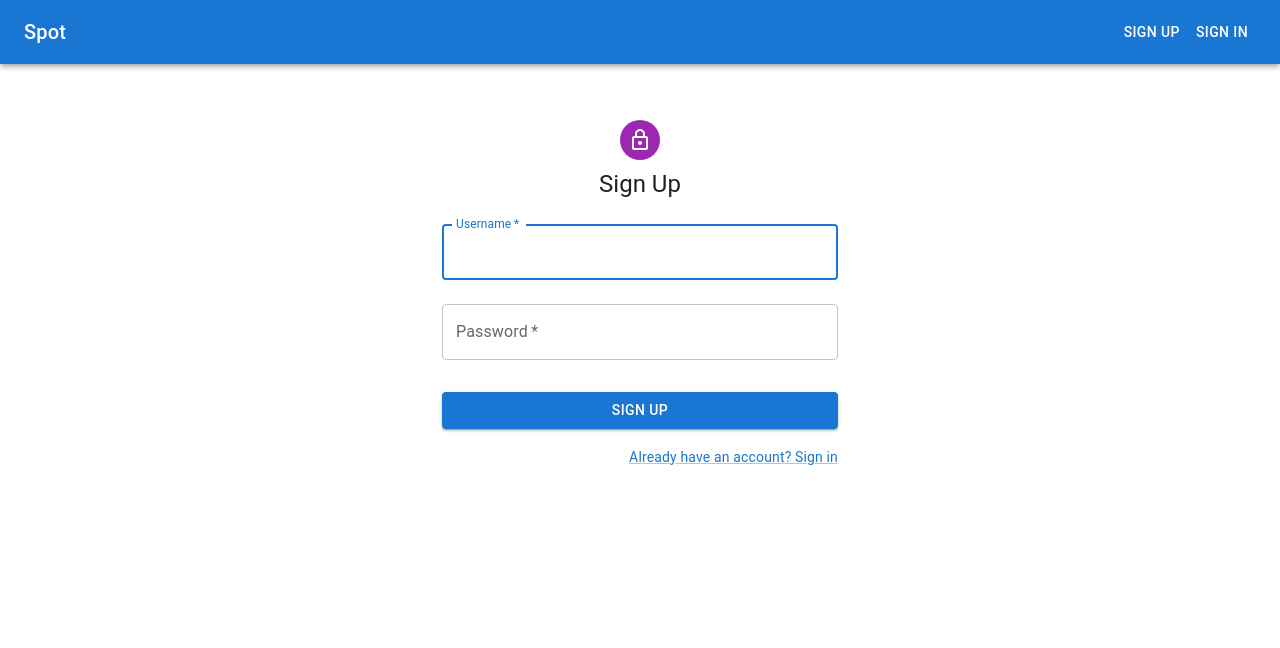
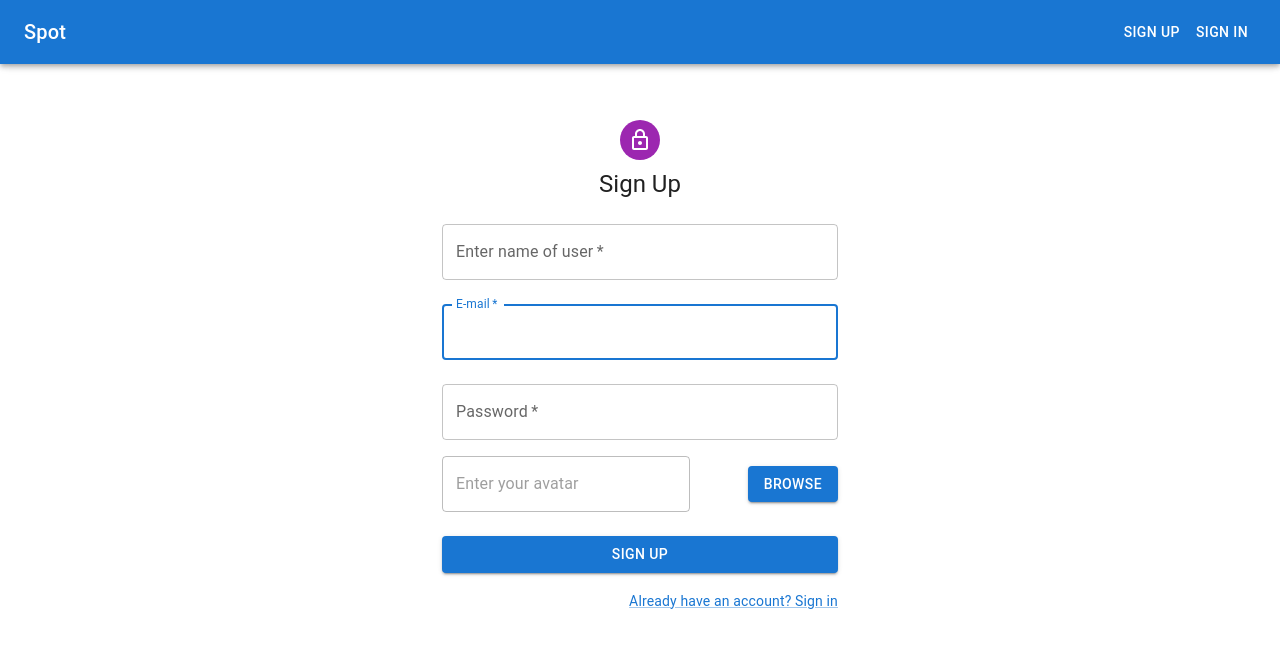
Before and after one commit to red88july/home_work82, a React (Vite) app in the folder frontend/: page /register in a window 1280 px wide. Shown: the top 648 px of the page. Built offline with nearby package versions, Linux system fonts and the light colour scheme.

Commit message:
"HW#91: Set new field for register form than add types. Modify registration thunk"

```diff
--- a/frontend/src/features/albums/components/AlbumsForm.tsx
+++ b/frontend/src/features/albums/components/AlbumsForm.tsx
@@ -2,7 +2,7 @@ import React, {useEffect, useState} from 'react';
 import { Box, Button, CircularProgress, Container, Grid, MenuItem, TextField } from '@mui/material';
 
 
-import { albumCreate } from '../albumsThunk.ts';
+// import { albumCreate } from '../albumsThunk.ts';
 import { getAllArtists } from '../../artists/artistsThunk.ts';
 import { isErrorLoadAlbums, isLoadingAlbums } from '../albumsSlice.ts';
 import { selectAllArtists } from '../../artists/artistsSlice.ts';
@@ -52,7 +52,7 @@ const AlbumsForm:React.FC = () => {
   const onFormSubmit = async (event: React.FormEvent) => {
     event.preventDefault();
     try {
-      await dispatch(albumCreate(album)).unwrap();
+      // await dispatch(albumCreate(album)).unwrap();
 
       setAlbum((prevState) => {
         return {
--- a/frontend/src/features/users/RegisterForm.tsx
+++ b/frontend/src/features/users/RegisterForm.tsx
@@ -1,4 +1,4 @@
-import React, { useState } from 'react';
+import React, {useState} from 'react';
 import {
   Avatar,
   Box,
@@ -12,15 +12,16 @@ import {
   CircularProgress
 } from '@mui/material';
 
-import { useSelector } from 'react-redux';
-import { registration } from './usersThunk.ts';
+import {useSelector} from 'react-redux';
+import {registration} from './usersThunk.ts';
 import {errorRegistration, loadingRegistration} from './usersSlice.ts';
-import { useAppDispatch } from '../../app/hooks.ts';
+import {useAppDispatch} from '../../app/hooks.ts';
 
-import { Link as RouterLink, useNavigate} from 'react-router-dom';
-import { RegistrationMutation } from '../../types';
+import {Link as RouterLink, useNavigate} from 'react-router-dom';
+import {RegistrationMutation} from '../../types';
 
 import LockOutlinedIcon from '@mui/icons-material/LockOutlined';
+import FileInput from '../../components/FileInput/FileInput.tsx';
 
 const RegisterForm = () => {
 
@@ -30,9 +31,11 @@ const RegisterForm = () => {
 
   const isRegistration = useSelector(loadingRegistration);
 
-   const [register, setRegister] = useState<RegistrationMutation>({
-    username: '',
+  const [register, setRegister] = useState<RegistrationMutation>({
+    displayName: '',
+    email: '',
     password: '',
+    avatar: null,
   });
 
   const getFieldError = (fieldName: string) => {
@@ -53,6 +56,7 @@ const RegisterForm = () => {
     });
   };
 
+
   const submitForm = async (event: React.FormEvent) => {
     event.preventDefault();
     try {
@@ -60,6 +64,15 @@ const RegisterForm = () => {
       navigate('/');
     } catch (e) {
       //error
+    }
+  };
+
+  const fileInputChangeHandler = (e: React.ChangeEvent<HTMLInputElement>) => {
+    const {name, files} = e.target;
+    if (files) {
+      setRegister(prevState => ({
+        ...prevState, [name]: files[0]
+      }));
     }
   };
 
@@ -84,16 +97,31 @@ const RegisterForm = () => {
           <TextField
             required
             fullWidth
-            id="username"
-            type="username"
-            name="username"
-            value={register.username}
-            label="Username"
+            id="displayName"
+            type="displayName"
+            name="displayName"
+            value={register.displayName}
+            label="Enter name of user"
             onChange={inputChange}
-            error={Boolean(getFieldError('username'))}
-            helperText={getFieldError('username')}
+            error={Boolean(getFieldError('displayName'))}
+            helperText={getFieldError('displayName')}
             margin="normal"
-            autoComplete="new-username"
+            autoComplete="new-displayName"
+            autoFocus
+          />
+          <TextField
+            required
+            fullWidth
+            id="email"
+            type="email"
+            name="email"
+            value={register.email}
+            label="E-mail"
+            onChange={inputChange}
+            error={Boolean(getFieldError('email'))}
+            helperText={getFieldError('email')}
+            margin="normal"
+            autoComplete="new-email"
             autoFocus
           />
           <TextField
@@ -110,7 +138,13 @@ const RegisterForm = () => {
             margin="normal"
             autoComplete="new-password"
           />
-
+          <Grid item xs marginTop={1}>
+            <FileInput
+              label="Enter your avatar"
+              name="avatar"
+              onChange={fileInputChangeHandler}
+            />
+          </Grid>
           <Button
             type="submit"
             fullWidth
@@ -118,7 +152,7 @@ const RegisterForm = () => {
             sx={{mt: 3, mb: 2}}
             disabled={isRegistration}
           >
-            {isRegistration ? <CircularProgress /> : 'Sign Up'}
+            {isRegistration ? <CircularProgress/> : 'Sign Up'}
           </Button>
           <Grid container justifyContent="flex-end">
             <Grid item>
--- a/frontend/src/features/users/usersThunk.ts
+++ b/frontend/src/features/users/usersThunk.ts
@@ -1,6 +1,6 @@
-import { createAsyncThunk } from '@reduxjs/toolkit';
+import {createAsyncThunk} from '@reduxjs/toolkit';
 
-import { isAxiosError } from 'axios';
+import {isAxiosError} from 'axios';
 import axiosApi from '../../axiosApi.ts';
 
 import {
@@ -14,11 +14,24 @@ import {
 import {RootState} from '../../app/store.ts';
 import {unsetUser} from './usersSlice.ts';
 
-export const registration = createAsyncThunk<RegistrationResponse, RegistrationMutation, {  rejectValue: ValidationError}>(
+export const registration = createAsyncThunk<RegistrationResponse, RegistrationMutation, {
+  rejectValue: ValidationError
+}>(
   'users/registered',
-  async (registrationMutation, {rejectWithValue}) => {
+  async (registration, {rejectWithValue}) => {
     try {
-      const response = await axiosApi.post('/users', registrationMutation);
+      const formData = new FormData();
+      const keys = Object.keys(registration) as (keyof RegistrationMutation)[];
+
+      keys.forEach(key => {
+        const value = registration[key];
+
+        if (value !== null) {
+          formData.append(key, value);
+        }
+      });
+
+      const response = await axiosApi.post('/users', formData);
       return response.data;
     } catch (e) {
       if (isAxiosError(e) && e.response && e.response.status === 422) {
@@ -47,9 +60,9 @@ export const login = createAsyncThunk<LoginResponse, LoginMutation, { rejectValu
 
 export const logout = createAsyncThunk<void, undefined, { state: RootState }>(
   'users/logout',
-  async (_,{getState, dispatch}) => {
-      const token = getState().users.usersLog?.user.token;
-      await axiosApi.delete('/users/sessions', {headers: {'Authorization' : `Bearer:${token}`}});
-      dispatch(unsetUser());
+  async (_, {getState, dispatch}) => {
+    const token = getState().users.usersLog?.user.token;
+    await axiosApi.delete('/users/sessions', {headers: {'Authorization': `Bearer:${token}`}});
+    dispatch(unsetUser());
   }
 );
--- a/frontend/src/types.d.ts
+++ b/frontend/src/types.d.ts
@@ -90,8 +90,10 @@ export interface User {
 }
 
 export interface RegistrationMutation {
-  username: string;
+  displayName: string;
+  email: string;
   password: string;
+  avatar: File | null;
 }
 
 export interface ValidationError {
```
Also changed, not shown: 2 other files (tests, documents, lock files or other folders).
